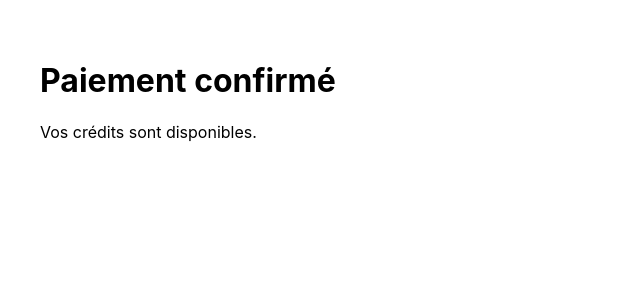
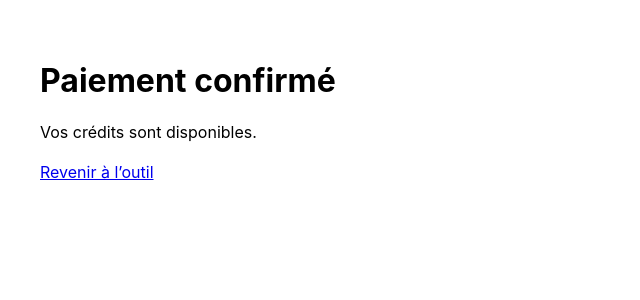
Before and after one commit to GreenBorder/green-border-frontend, a React (Create React App) app: page /payment-success in a window 1280 px wide. Shown: the top 300 px of the page, without its empty margins (0-640 px from the left). Built offline with nearby package versions, Linux system fonts and the light colour scheme.

Commit message:
Frontend: add return to tool link on payment success

```diff
--- a/src/screens/PaymentSuccess/index.js
+++ b/src/screens/PaymentSuccess/index.js
@@ -17,10 +17,16 @@ export default function PaymentSuccess() {
       });
   }, [params]);
 
-  return (
+    return (
     <div style={{ padding: "40px" }}>
       <h1>Paiement confirmé</h1>
       <p>Vos crédits sont disponibles.</p>
+
+      <div style={{ marginTop: "20px" }}>
+        <a href="/" style={{ textDecoration: "underline" }}>
+          Revenir à l’outil
+        </a>
+      </div>
     </div>
   );
 }
```
